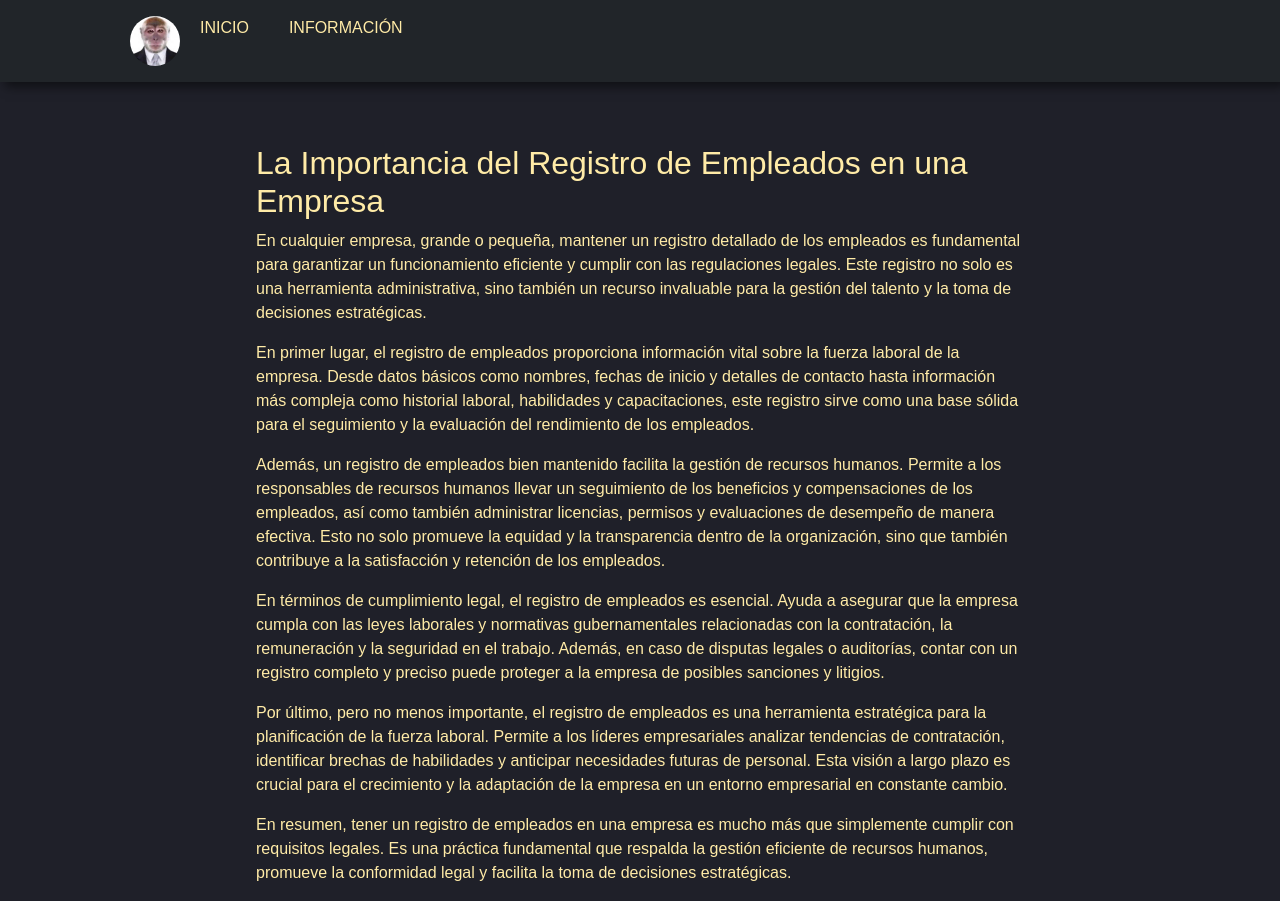
After one commit to Crischickenbby/TAREAS_EXAMENES, a Flask app: page /informacion in a window 1280 px wide. The commit adds this page. Run offline with Flask 3, Linux system fonts and the light colour scheme; some libraries are stand-ins or nearby versions.

Commit message:
Conecte la nueva habla crud de la base de datos para la tarea 3 y adelante la parte de la informacion de la tarea 4

```diff
--- a/Registro/src/app/app.py
+++ b/Registro/src/app/app.py
@@ -12,7 +12,6 @@ app.config['MYSQL_DB'] = 'usuarios'
 
 
 mysql = MySQL(app)
-
 
 #RUTA NORMAL DONDE SE INICIA LA APLICACION WEB
 @app.route('/')
@@ -45,12 +44,15 @@ def login():
         if user:
             # **El usuario existe, redirigir a la página de inicio**
             cur.close()
-            return render_template('index.html')
+            cur = mysql.connection.cursor()
+            cur.execute("SELECT * FROM crud")
+            data = cur.fetchall()
+            return render_template('index.html', user=data)
 
         else:
             # **El usuario no existe, mostrar un mensaje de error**
             cur.close()
-            return "Error: El correo electrónico o la contraseña no coinciden."
+            return render_template("login.html")
 
 #RUTA PARA QUE EL USUARIO SE REGISTRE
 @app.route('/add_user', methods=['POST'])
@@ -67,6 +69,10 @@ def add_user():
         cur.close()#BUENA PRACTICA, CERRAR CURSOR LUEGO DE HACER UNA CONSULTA
         return redirect(url_for('pagina_login'))#otra forma de hacer el "return render_template('login.html')" el index es el nombre de la funcion de la principal ruta
 
+@app.route('/informacion')
+def informacion():
+    return render_template('informacion.html')
+
 #PARA EJECUTAR LA PLICACION WEB
 if __name__ == '__main__':
     app.run(debug=True)
--- a/Registro/src/app/static/css/index.css
+++ b/Registro/src/app/static/css/index.css
@@ -18,7 +18,31 @@ header {
     z-index: 10;
 }
 
-h1 {
-    font-size: 2em;
-    margin: 0;
+h1, h2, p{
+    color:#ffeba7;
 }
+
+.letras {
+    margin: 20px;
+    color: #ffeba7;
+    text-decoration: none;
+}
+
+.foto {
+    border-radius: 50%;
+    /* Esto hace que la imagen sea redonda */
+    width: 50px;
+    /* Define el ancho deseado */
+    height: auto;
+    /* Mantén la proporción de aspecto original */
+}
+
+.tabla{
+    color: #ffeba7;
+
+}
+
+.texto{
+    margin-left: 20%;
+    margin-right: 20%;
+}
--- a/Registro/src/app/static/css/styles.css
+++ b/Registro/src/app/static/css/styles.css
@@ -8,6 +8,7 @@ body{
 }
 a:hover {
 	text-decoration: none;
+  margin-top: 0px;
 }
 .link {
   color: #ffeba7;
--- /dev/null
+++ b/Registro/src/app/templates/informacion.html
@@ -0,0 +1,44 @@
+<!DOCTYPE html>
+<html lang="en">
+<head>
+  <meta charset="UTF-8">
+  <meta name="viewport" content="width=device-width, initial-scale=1.0">
+  <title>Control De Usuarios</title>
+  <link href="https://cdn.jsdelivr.net/npm/bootstrap@5.3.3/dist/css/bootstrap.min.css" rel="stylesheet" integrity="sha384-QWTKZyjpPEjISv5WaRU9OFeRpok6YctnYmDr5pNlyT2bRjXh0JMhjY6hW+ALEwIH" crossorigin="anonymous">
+  <link rel="stylesheet" href="../static/css/index.css">
+</head>
+<body>
+  <header class="p-3 bg-dark text-white">
+    <div class="container">
+      <div class="d-flex flex-wrap align-items-center justify-content-center justify-content-lg-start">
+        <a href="/" class="d-flex align-items-center mb-2 mb-lg-0 text-white text-decoration-none">
+          <svg class="bi me-2" width="40" height="32" role="img" aria-label="Bootstrap"><use xlink:href="#bootstrap"/></svg>
+        </a>
+        <ul class="nav col-12 col-lg-auto me-lg-auto mb-2 justify-content-center mb-md-0">
+          <img class="foto" src="../static/img/mono.jpg" alt="mono">
+          <li><a href="/index" class="letras">INICIO</a></li>
+          <li><a href="#" class="letras">INFORMACIÓN</a></li>
+        </ul>
+      </div>
+    </div>
+  </header>
+  <br><br><br><br><br><br>
+
+
+<div class="texto">
+  <h2>La Importancia del Registro de Empleados en una Empresa</h2>
+  <p>En cualquier empresa, grande o pequeña, mantener un registro detallado de los empleados es fundamental para garantizar un funcionamiento eficiente y cumplir con las regulaciones legales. Este registro no solo es una herramienta administrativa, sino también un recurso invaluable para la gestión del talento y la toma de decisiones estratégicas.</p>
+
+  <p>En primer lugar, el registro de empleados proporciona información vital sobre la fuerza laboral de la empresa. Desde datos básicos como nombres, fechas de inicio y detalles de contacto hasta información más compleja como historial laboral, habilidades y capacitaciones, este registro sirve como una base sólida para el seguimiento y la evaluación del rendimiento de los empleados.</p>
+
+  <p>Además, un registro de empleados bien mantenido facilita la gestión de recursos humanos. Permite a los responsables de recursos humanos llevar un seguimiento de los beneficios y compensaciones de los empleados, así como también administrar licencias, permisos y evaluaciones de desempeño de manera efectiva. Esto no solo promueve la equidad y la transparencia dentro de la organización, sino que también contribuye a la satisfacción y retención de los empleados.</p>
+
+  <p>En términos de cumplimiento legal, el registro de empleados es esencial. Ayuda a asegurar que la empresa cumpla con las leyes laborales y normativas gubernamentales relacionadas con la contratación, la remuneración y la seguridad en el trabajo. Además, en caso de disputas legales o auditorías, contar con un registro completo y preciso puede proteger a la empresa de posibles sanciones y litigios.</p>
+
+  <p>Por último, pero no menos importante, el registro de empleados es una herramienta estratégica para la planificación de la fuerza laboral. Permite a los líderes empresariales analizar tendencias de contratación, identificar brechas de habilidades y anticipar necesidades futuras de personal. Esta visión a largo plazo es crucial para el crecimiento y la adaptación de la empresa en un entorno empresarial en constante cambio.</p>
+
+  <p>En resumen, tener un registro de empleados en una empresa es mucho más que simplemente cumplir con requisitos legales. Es una práctica fundamental que respalda la gestión eficiente de recursos humanos, promueve la conformidad legal y facilita la toma de decisiones estratégicas.</p>
+</div>
+  <script src="https://cdn.jsdelivr.net/npm/bootstrap@5.3.3/dist/js/bootstrap.bundle.min.js" integrity="sha384-YvpcrYf0tY3lHB60NNkmXc5s9fDVZLESaAA55NDzOxhy9GkcIdslK1eN7N6jIeHz" crossorigin="anonymous"></script>
+</body>
+</html>
```
Also changed, not shown: Registro/src/app/templates/index.html (+44 -6 lines).
